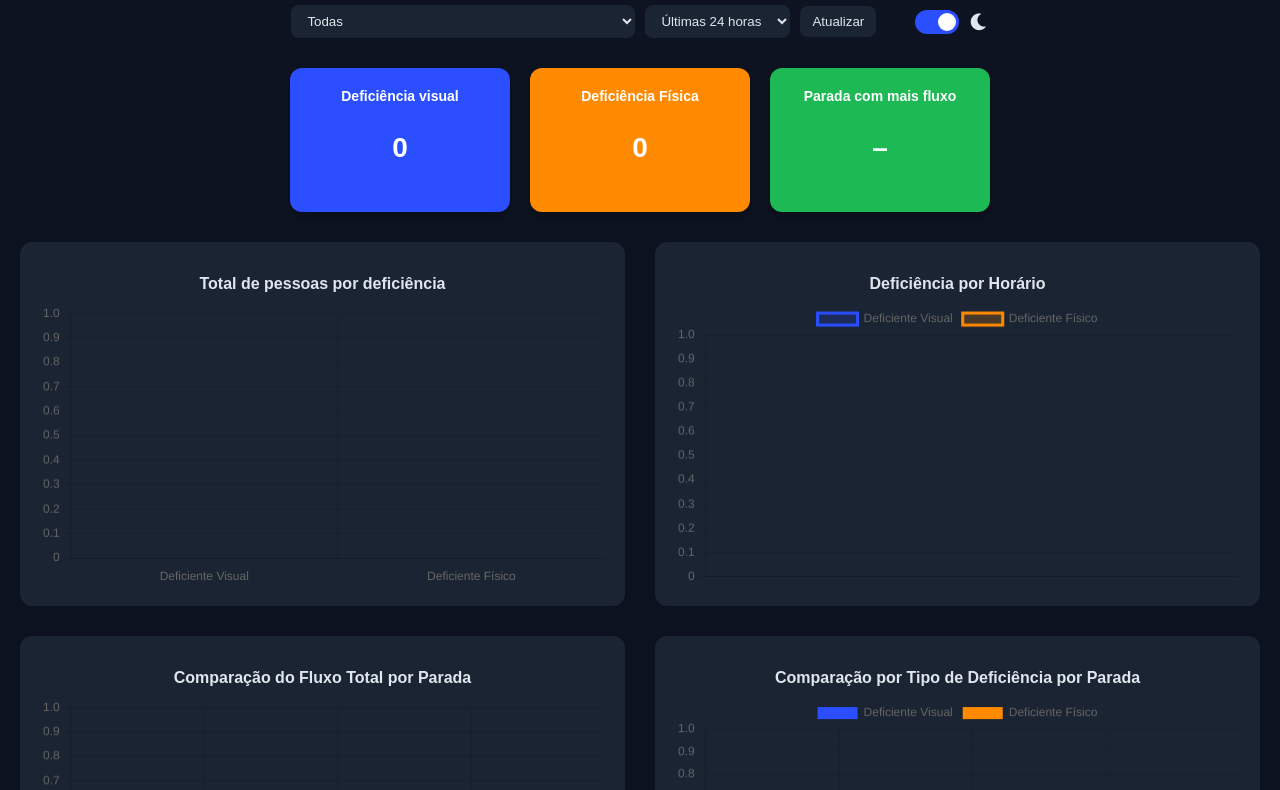
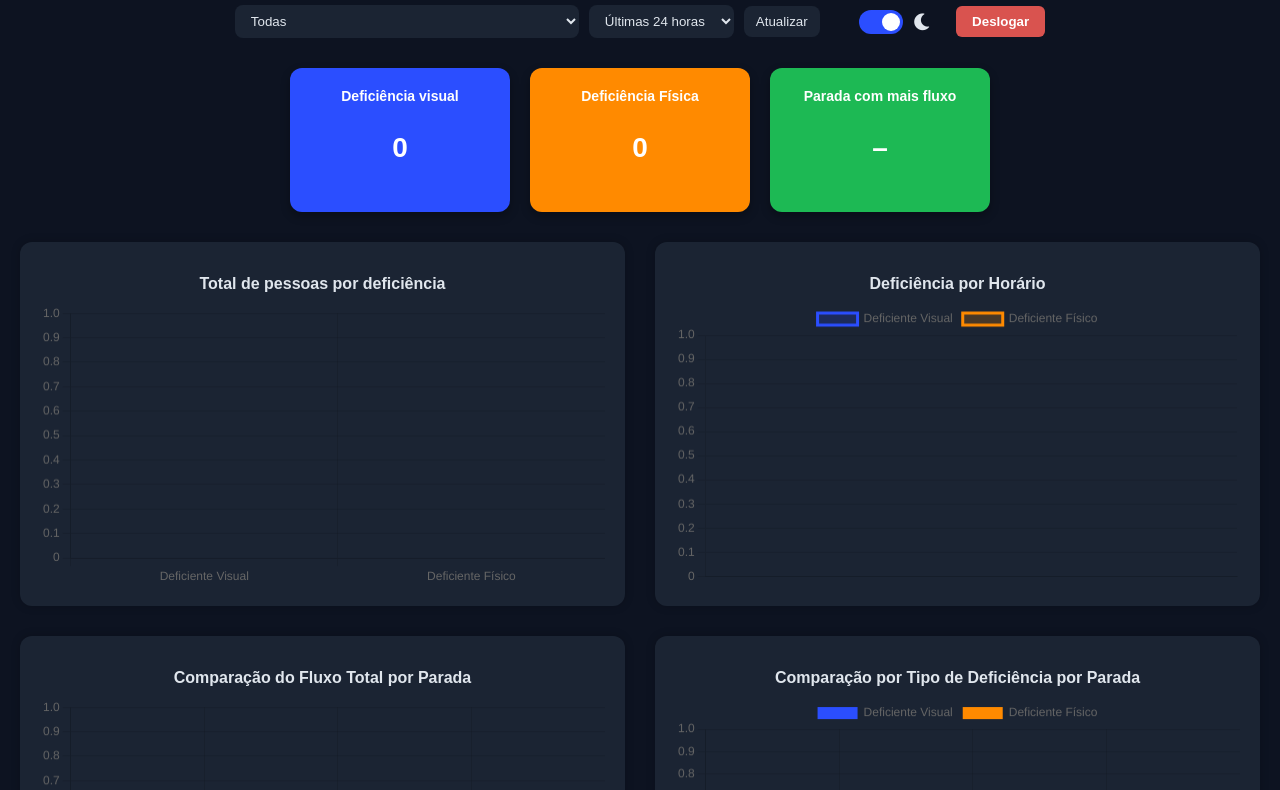
Before and after one commit to oedumelo/ConectaBus_Frontend, a plain HTML site: page dashboard.html in a window 1280 px wide. Shown: the part 72-862 px from the top of the page. Drawn offline with nearby package versions, Linux system fonts and the light colour scheme; no server answers.

Commit message:
Criação de botão "Deslogar" no Dashboard

```diff
--- a/dashboard.html
+++ b/dashboard.html
@@ -40,6 +40,7 @@
         </label>
         <i id="moonIcon" class="fas fa-moon theme-icon"></i>
       </div>
+      <button onclick="logout()" class="logout-btn">Deslogar</button>
     </div>
   </header>
 
@@ -82,5 +83,15 @@
   </footer>
 
   <script src="js/dashboard.js"></script>
+  <script>
+  function logout() {
+    // Limpa dados de sessão
+    sessionStorage.clear();
+    localStorage.clear();
+
+    // Redireciona para a página de login
+    window.location.href = "index.html";
+  }
+</script>
 </body>
 </html>
--- a/styles/style.css
+++ b/styles/style.css
@@ -39,6 +39,22 @@
     margin-top: 10px;
     align-items: center;
   }
+
+  .logout-btn {
+  padding: 8px 16px;
+  background-color: #d9534f;
+  color: white;
+  border: none;
+  border-radius: 6px;
+  cursor: pointer;
+  font-weight: bold;
+  margin-left: 14px;
+}
+
+.logout-btn:hover {
+  background-color: #c9302c;
+}
+
 
   select, button {
     padding: 8px 12px;
```
